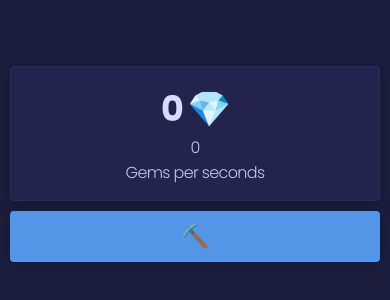
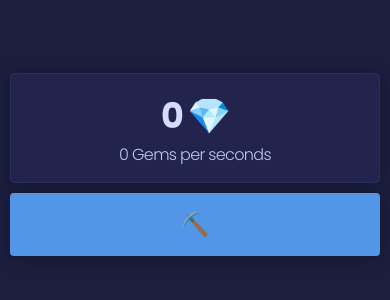
Before and after one commit to jbeillevert/pokemon-gem, a React (Vite) app: page / in a window 390 px wide. Shown: the part 258-558 px from the top of the page. Built offline with nearby package versions, Linux system fonts and the light colour scheme.

Commit message:
V0.0.0 Edit button responsive

```diff
--- a/index.html
+++ b/index.html
@@ -2,7 +2,7 @@
 <html lang="en">
   <head>
     <meta charset="UTF-8" />
-    <link rel="icon" href="/src/assets/favicon/gem.png" />
+    <link rel="icon" href="/src/assets/img/favicon/gem.png" />
     <meta name="viewport" content="width=device-width, initial-scale=1.0" />
 
     <title>Pokemon Gem</title>
--- a/src/components/Counter.jsx
+++ b/src/components/Counter.jsx
@@ -5,7 +5,7 @@ const Counter = ({counterValue, gpsValue}) => {
     return (
         <div className='card'>
             <h1>{counterValue} 💎</h1>
-            <p>{gpsValue}<br/> Gems per seconds</p>
+            <p>{gpsValue} Gems per seconds</p>
         </div>
     );
 };
--- a/src/styles/components/_buttonIncrement.scss
+++ b/src/styles/components/_buttonIncrement.scss
@@ -9,7 +9,7 @@ button {
     background: $colorButton;
     border: 1px $colorBorder;
     border-radius: $radius;
-    padding: 12px 0px;
+    padding: 18px 0px;
     box-shadow: $shadow;
     color: $colorText;
     font-size: $fontTextSize;
```
